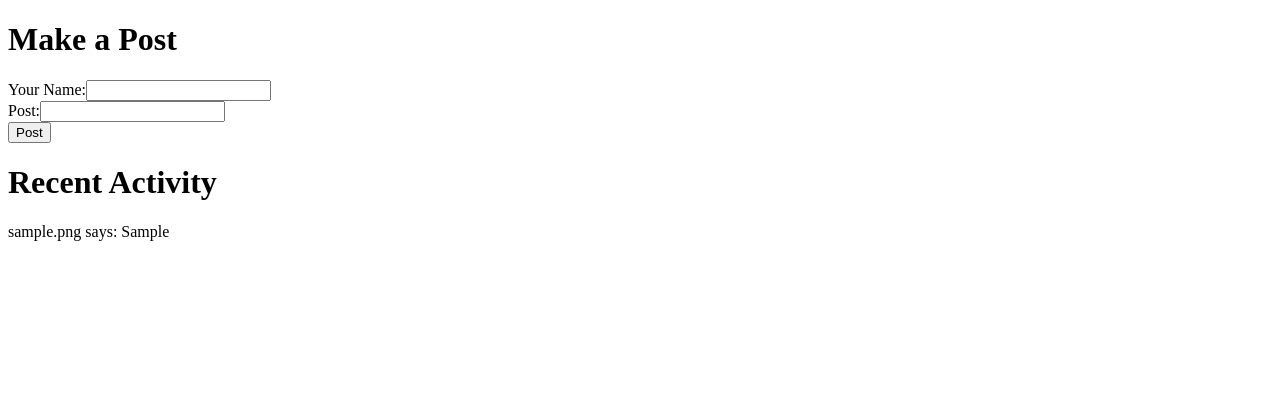
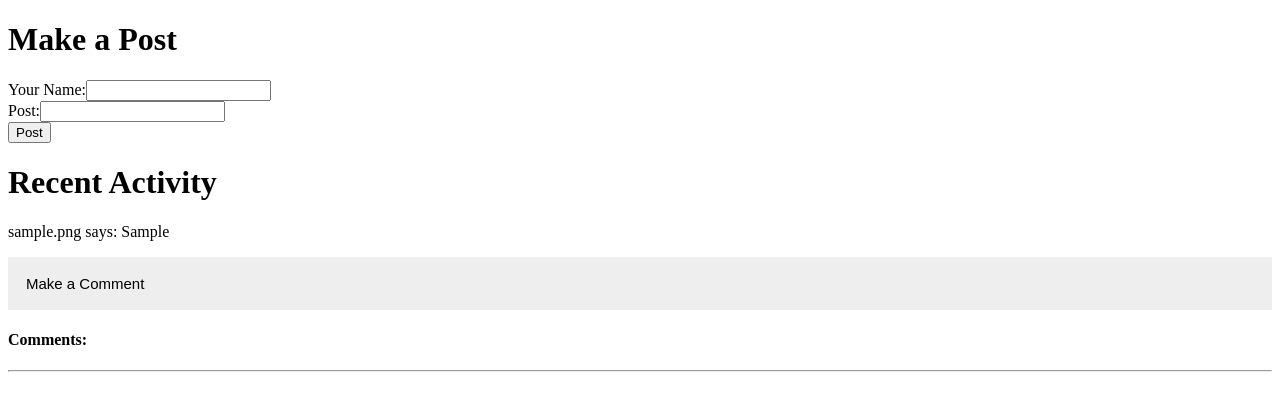
Before and after one commit to Ben-Schenck/Blogsite, a Flask app: page /posts in a window 1280 px wide. Shown: the part 26-437 px from the top of the page. Run offline with Flask 3, Linux system fonts and the light colour scheme; tables that the repository leaves empty hold one stand-in row (values such as "Sample post").

Commit message:
added collapsible comments

```diff
--- a/app.py
+++ b/app.py
@@ -45,7 +45,9 @@ def posts():
         return redirect(url_for('posts'))
     return render_template('posts.html',posts=posts)
 
-
+@app.route('/posts/comment',methods=['GET','POST'])
+def comment():
+    pass
 
 with app.app_context():
     db.create_all()
--- a/static/style.css
+++ b/static/style.css
@@ -0,0 +1,20 @@
+.collapsible {
+  background-color: #eee;
+  color: #000000;
+  cursor: pointer;
+  padding: 18px;
+  width: 100%;
+  border: none;
+  text-align: left;
+  outline: none;
+  font-size: 15px;
+}
+.active, .collapsible:hover {
+  background-color: #ccc;
+}
+.content {
+  padding: 0 18px;
+  display: none;
+  overflow: hidden;
+  background-color: #f1f1f1;
+}
--- a/templates/base.html
+++ b/templates/base.html
@@ -12,5 +12,6 @@
         <a href="{{ url_for('posts') }}">Make a Post</a>
     </nav>
 </body>
-{%block content%}{%endblock%}
+{%block content%}
+{%endblock%}
 </html>
--- a/templates/index.html
+++ b/templates/index.html
@@ -1,10 +1,4 @@
 {% extends "base.html" %}
 {% block content %}
 <h2>World's Greatest Blog Website</h2>
-<h3>Login</h3>
-<form method="post" id="login">
-    <label>Username:</label><input type="text" name="username"><br>
-    <label>Password:</label><input type="text" name="password"><br>
-    <button type="submit">Login</button>
-</form>
 {% endblock %}
--- a/templates/posts.html
+++ b/templates/posts.html
@@ -6,8 +6,36 @@
     <label>Post:</label><input type="text" name="postText"><br>
     <button type="submit">Post</button>
 </form>
+
 <h1>Recent Activity</h1>
 {%for i in posts%}
 <p>{{i.poster}} says: {{i.postTxt}}</p>
+<form method="POST" id="makeComment">
+    <button type="button" class="collapsible">Make a Comment</button>
+    <div class="content">
+        <label>Your Name:</label><input type="text" name="commentName"><br>
+        <label>Comment:</label><input type="text" name="commentText"><br>
+        <button type="submit">Post</button>
+    </div>
+    <script>
+var coll = document.getElementsByClassName("collapsible");
+var i;
+
+for (i = 0; i < coll.length; i++) {
+  coll[i].addEventListener("click", function() {
+    this.classList.toggle("active");
+    var content = this.nextElementSibling;
+    if (content.style.display === "block") {
+      content.style.display = "none";
+    } else {
+      content.style.display = "block";
+    }
+  });
+}
+</script>
+</form>
+
+<h4>Comments:</h4><hr>
+
 {%endfor%}
 {% endblock %}
```
Also changed, not shown: scripts.js (added, +14 -0 lines).
